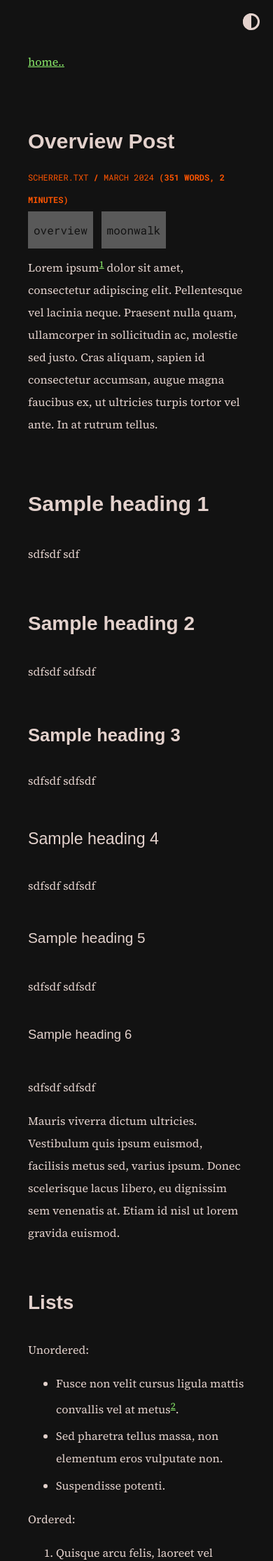
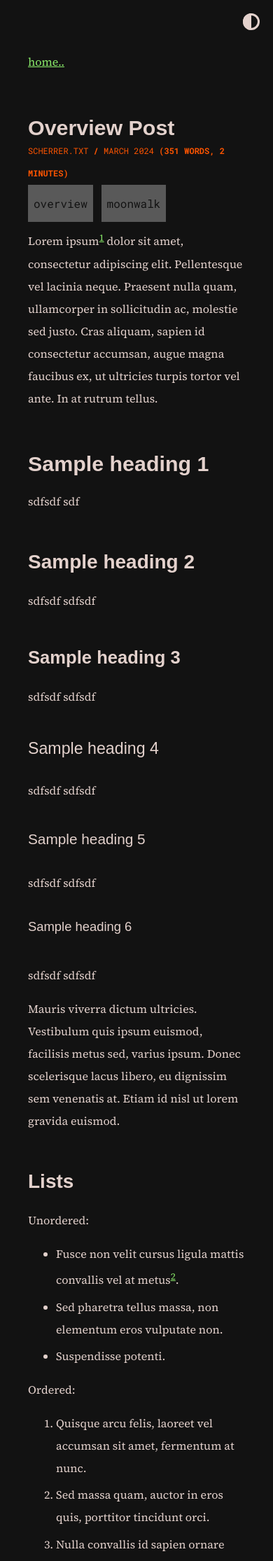
Before and after one commit to scherrer-txt/bts, a Jekyll site: the page built from _posts/2024-03-21-overview-post.md, in a window 390 px wide. Shown: the top 2230 px of the page at 70% size. Built offline with Jekyll 4.4.1, drawn with Linux system fonts in a browser that asks for light colours; some web fonts are replaced.

Commit message:
Update moonwalk.scss

```diff
--- a/_sass/moonwalk.scss
+++ b/_sass/moonwalk.scss
@@ -109,6 +109,7 @@
   font-weight: 600;
   line-height: 3rem;
   margin-top: 2em;
+  padding: 2em;
   text-align: center;
   width: 130%; /* Adjust this value as needed */
   margin-left: -15%; /* Negative margin to center the blockquote */
@@ -302,36 +303,44 @@
   h1 {
   font-family: "roc-grotesk-wide", sans-serif;
   font-size: 1.9rem;
+  line-height: 2.15rem;
 }
 
   h2 {
   font-family: "roc-grotesk-wide", sans-serif;
   font-size: 1.75rem;
+  line-height: 1.9rem;
 }
 
   h3 {
   font-family: "roc-grotesk-wide", sans-serif;
   font-size: 1.6rem;
+  line-height: 1.75rem;
 }
 
   h4 {
   font-family: "roc-grotesk-wide", sans-serif;
   font-size: 1.45rem;
+  line-height: 1.6rem;
 }
 
   h5 {
   font-family: "roc-grotesk-wide", sans-serif;
   font-size: 1.3rem;
+  line-height: 1.45rem;
 }
 
   h6 {
   font-family: "roc-grotesk-wide", sans-serif;
   font-size: 1.15rem;
+  line-height: 1.3rem;
 }
 
   blockquote {
   font-family: "roc-grotesk-wide", sans-serif;
   font-size: 1.9rem;
+  padding: 1em;
+  line-height: 2.15rem;
 }
   /* Add more styles as needed for small devices */
 }
```
